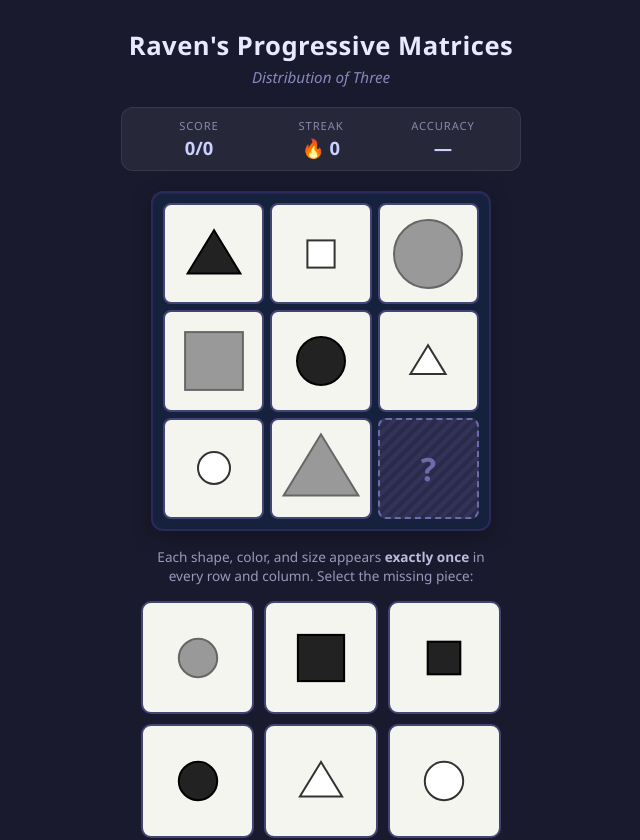
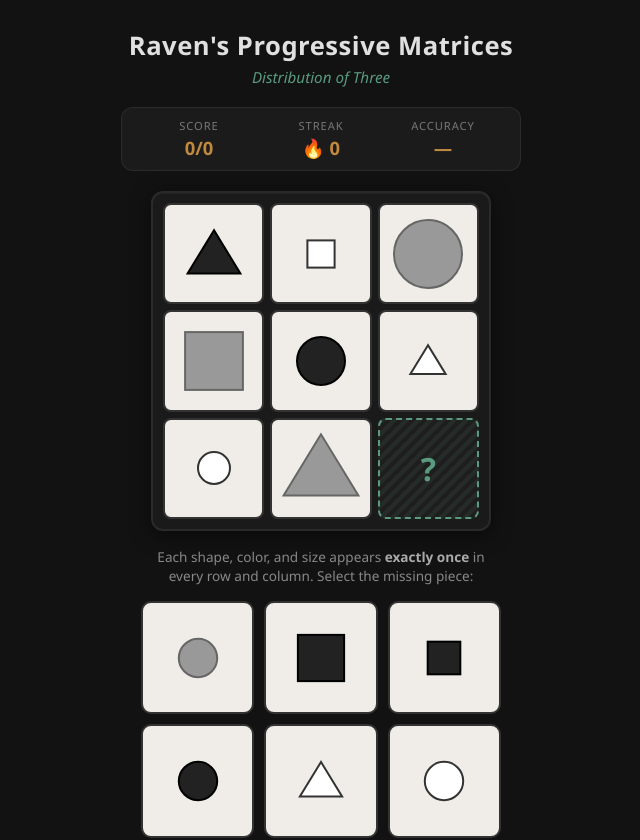
Before and after one commit to cladam/raven, a React (Vite) app: page / in a window 1280 px wide. Shown: the top 840 px of the page, without its empty margins (319-959 px from the left). Built offline with nearby package versions, Linux system fonts and the light colour scheme.

Commit message:
fix: update colour theme to match ilseon

```diff
--- a/src/App.css
+++ b/src/App.css
@@ -1,3 +1,9 @@
+/* ===== Myeon / Ilseon Palette ===== */
+/* MutedTeal:   #5A9B80  — active focus, correct, primary accent  */
+/* QuietAmber:  #C08A3E  — secondary accent, stats, streak        */
+/* MutedRed:    #B35F5F  — error, wrong, urgency                  */
+/* DarkGrey:    #121212  — OLED-friendly deep background           */
+
 /* ===== Reset & Base ===== */
 *,
 *::before,
@@ -13,8 +19,8 @@ body {
         system-ui,
         -apple-system,
         sans-serif;
-    background-color: #1a1a2e;
-    color: #e0e0e0;
+    background-color: #121212;
+    color: #d4d4d4;
     min-height: 100vh;
     display: flex;
     justify-content: center;
@@ -46,13 +52,13 @@ body {
 .app-header h1 {
     font-size: 1.6rem;
     font-weight: 700;
-    color: #e8e8ff;
+    color: #e0e0e0;
     letter-spacing: 0.02em;
 }
 
 .app-header .subtitle {
     font-size: 0.95rem;
-    color: #8888bb;
+    color: #5a9b80;
     margin-top: 4px;
     font-style: italic;
 }
@@ -62,8 +68,8 @@ body {
     display: flex;
     gap: 24px;
     justify-content: center;
-    background: rgba(255, 255, 255, 0.06);
-    border: 1px solid rgba(255, 255, 255, 0.08);
+    background: rgba(255, 255, 255, 0.04);
+    border: 1px solid rgba(255, 255, 255, 0.07);
     border-radius: 12px;
     padding: 10px 28px;
     width: 100%;
@@ -82,13 +88,13 @@ body {
     font-size: 0.7rem;
     text-transform: uppercase;
     letter-spacing: 0.08em;
-    color: #8888aa;
+    color: #777777;
 }
 
 .stat-value {
     font-size: 1.15rem;
     font-weight: 700;
-    color: #ccd0ff;
+    color: #c08a3e;
 }
 
 /* ===== Puzzle Area ===== */
@@ -117,15 +123,15 @@ body {
 }
 
 .feedback-banner.correct {
-    background: #1b5e20;
-    color: #a5d6a7;
-    border: 1px solid #388e3c;
+    background: rgba(90, 155, 128, 0.2);
+    color: #5a9b80;
+    border: 1px solid rgba(90, 155, 128, 0.5);
 }
 
 .feedback-banner.wrong {
-    background: #7f1d1d;
-    color: #f48fb1;
-    border: 1px solid #c62828;
+    background: rgba(179, 95, 95, 0.2);
+    color: #b35f5f;
+    border: 1px solid rgba(179, 95, 95, 0.5);
 }
 
 @keyframes fadeSlideIn {
@@ -146,19 +152,19 @@ body {
     gap: 6px;
     max-width: 300px;
     width: 100%;
-    background: #16213e;
+    background: #1a1a1a;
     padding: 10px;
     border-radius: 12px;
-    border: 2px solid #2a2a5a;
+    border: 2px solid #2a2a2a;
     box-shadow:
-        0 4px 20px rgba(0, 0, 0, 0.3),
-        inset 0 1px 0 rgba(255, 255, 255, 0.04);
+        0 4px 20px rgba(0, 0, 0, 0.5),
+        inset 0 1px 0 rgba(255, 255, 255, 0.03);
 }
 
 .cell-container {
     aspect-ratio: 1 / 1;
-    background-color: #f5f5f0;
-    border: 2px solid #444475;
+    background-color: #f0ede8;
+    border: 2px solid #333333;
     border-radius: 8px;
     display: flex;
     align-items: center;
@@ -170,16 +176,16 @@ body {
 .cell-container.missing-cell {
     background: linear-gradient(
         135deg,
-        rgba(100, 100, 180, 0.15) 25%,
+        rgba(90, 155, 128, 0.1) 25%,
         transparent 25%,
         transparent 50%,
-        rgba(100, 100, 180, 0.15) 50%,
-        rgba(100, 100, 180, 0.15) 75%,
+        rgba(90, 155, 128, 0.1) 50%,
+        rgba(90, 155, 128, 0.1) 75%,
         transparent 75%
     );
     background-size: 12px 12px;
-    background-color: #2a2a4a;
-    border: 2px dashed #6c6caa;
+    background-color: #1e1e1e;
+    border: 2px dashed #5a9b80;
 }
 
 .question-mark {
@@ -193,21 +199,21 @@ body {
 .question-mark span {
     font-size: 2rem;
     font-weight: 800;
-    color: #6c6caa;
+    color: #5a9b80;
     user-select: none;
 }
 
 /* ===== Instructions ===== */
 .instructions {
     font-size: 0.85rem;
-    color: #9999bb;
+    color: #888888;
     text-align: center;
     max-width: 360px;
     line-height: 1.4;
 }
 
 .instructions strong {
-    color: #bbbbdd;
+    color: #aaaaaa;
 }
 
 /* ===== Answer Bank ===== */
@@ -224,8 +230,8 @@ body {
     display: flex;
     align-items: center;
     justify-content: center;
-    background: #f5f5f0;
-    border: 2px solid #444475;
+    background: #f0ede8;
+    border: 2px solid #333333;
     border-radius: 10px;
     cursor: pointer;
     padding: 6px;
@@ -238,8 +244,8 @@ body {
 
 .option-button:hover:not(:disabled) {
     transform: translateY(-2px);
-    border-color: #7777cc;
-    box-shadow: 0 4px 12px rgba(100, 100, 200, 0.25);
+    border-color: #5a9b80;
+    box-shadow: 0 4px 12px rgba(90, 155, 128, 0.25);
 }
 
 .option-button:active:not(:disabled) {
@@ -252,24 +258,24 @@ body {
 }
 
 .option-button.correct {
-    border-color: #4caf50;
-    background: #e8f5e9;
-    box-shadow: 0 0 16px rgba(76, 175, 80, 0.4);
+    border-color: #5a9b80;
+    background: rgba(90, 155, 128, 0.12);
+    box-shadow: 0 0 16px rgba(90, 155, 128, 0.35);
     opacity: 1 !important;
     animation: pulseCorrect 0.4s ease;
 }
 
 .option-button.wrong {
-    border-color: #e53935;
-    background: #ffebee;
-    box-shadow: 0 0 12px rgba(229, 57, 53, 0.35);
+    border-color: #b35f5f;
+    background: rgba(179, 95, 95, 0.12);
+    box-shadow: 0 0 12px rgba(179, 95, 95, 0.3);
     opacity: 1 !important;
     animation: shake 0.4s ease;
 }
 
 .option-button.reveal-correct {
-    border-color: #4caf50;
-    background: #e8f5e9;
+    border-color: #5a9b80;
+    background: rgba(90, 155, 128, 0.12);
     opacity: 1 !important;
     animation: pulseReveal 0.6s ease 0.2s both;
 }
@@ -308,23 +314,23 @@ body {
 @keyframes pulseReveal {
     0% {
         transform: scale(1);
-        box-shadow: 0 0 0 rgba(76, 175, 80, 0);
+        box-shadow: 0 0 0 rgba(90, 155, 128, 0);
     }
     50% {
         transform: scale(1.06);
-        box-shadow: 0 0 20px rgba(76, 175, 80, 0.5);
+        box-shadow: 0 0 20px rgba(90, 155, 128, 0.45);
     }
     100% {
         transform: scale(1);
-        box-shadow: 0 0 10px rgba(76, 175, 80, 0.3);
+        box-shadow: 0 0 10px rgba(90, 155, 128, 0.25);
     }
 }
 
 /* ===== Skip Button ===== */
 .skip-button {
     background: transparent;
-    border: 1px solid rgba(255, 255, 255, 0.12);
-    color: #8888aa;
+    border: 1px solid rgba(255, 255, 255, 0.1);
+    color: #777777;
     font-size: 0.85rem;
     padding: 6px 20px;
     border-radius: 20px;
@@ -336,9 +342,9 @@ body {
 }
 
 .skip-button:hover {
-    color: #ccccee;
-    border-color: rgba(255, 255, 255, 0.25);
-    background: rgba(255, 255, 255, 0.04);
+    color: #c08a3e;
+    border-color: rgba(192, 138, 62, 0.3);
+    background: rgba(192, 138, 62, 0.06);
 }
 
 /* ===== Footer ===== */
@@ -346,29 +352,29 @@ body {
     margin-top: 12px;
     text-align: center;
     font-size: 0.75rem;
-    color: #555577;
+    color: #4a4a4a;
     line-height: 1.5;
 }
 
 .app-footer a {
-    color: #7777bb;
+    color: #5a9b80;
     text-decoration: none;
 }
 
 .app-footer a:hover {
     text-decoration: underline;
-    color: #9999dd;
+    color: #7ab89e;
 }
 
 /* ===== Debug Helper ===== */
 .debug {
     margin-top: 8px;
     padding: 8px 16px;
-    background: rgba(255, 255, 0, 0.08);
-    border: 1px dashed rgba(255, 255, 0, 0.2);
+    background: rgba(192, 138, 62, 0.08);
+    border: 1px dashed rgba(192, 138, 62, 0.25);
     border-radius: 6px;
     font-size: 0.75rem;
-    color: #aaaa66;
+    color: #c08a3e;
 }
 
 /* ===== Responsive ===== */
```
